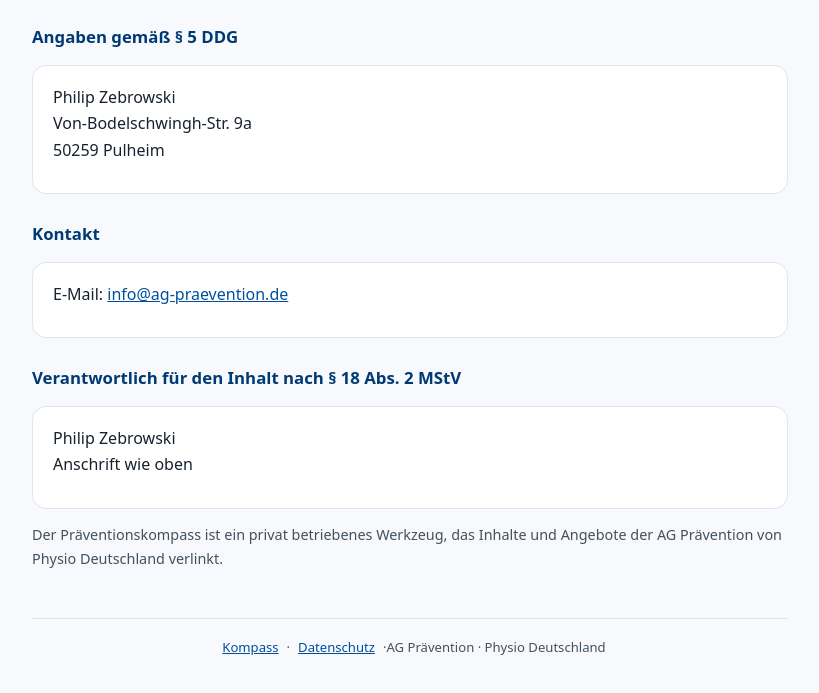
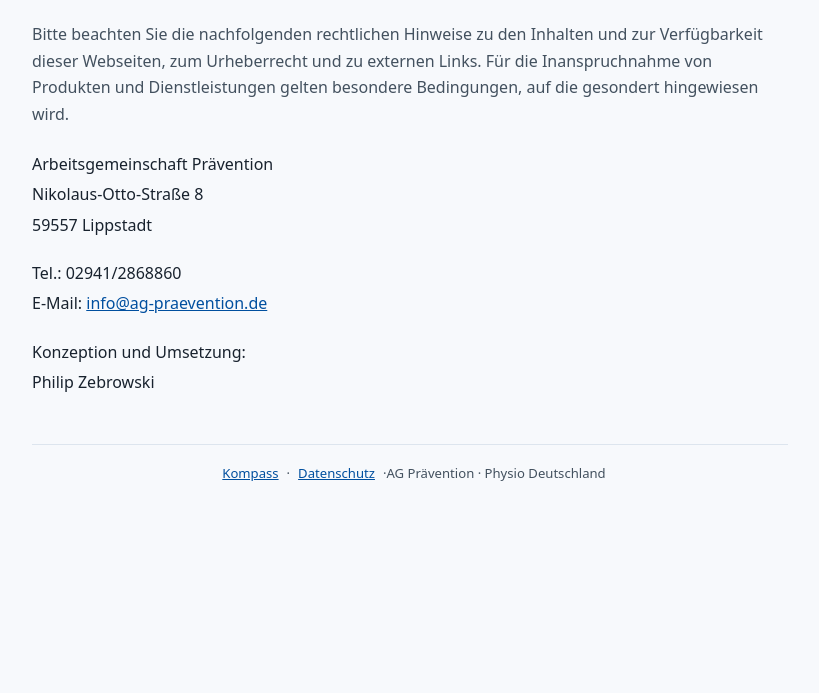
Before and after one commit to PhilipZeb/praeventionskompass, a plain HTML site: page impressum.html in a window 1280 px wide. Shown: the part 247-940 px from the top of the page, without its empty margins (230-1049 px from the left). After the commit the page ends 831 px from the top, so only its background shows below. Drawn offline with Linux system fonts and the light colour scheme.

Commit message:
Update Impressum with new contact information

```diff
--- a/impressum.html
+++ b/impressum.html
@@ -21,11 +21,11 @@ body{background:var(--bg);color:var(--ink);font-family:system-ui,-apple-system,"
 .back{font-size:.85rem;color:var(--pd-blue);text-decoration:none;font-weight:600;white-space:nowrap}
 .back:hover{text-decoration:underline}
 h1{font-size:clamp(1.7rem,5vw,2.4rem);color:var(--pd-blue-deep);letter-spacing:-.02em;margin-bottom:24px}
-h2{font-size:1.05rem;color:var(--pd-blue-deep);margin:26px 0 8px}
 p{margin-bottom:12px}
 a{color:var(--pd-blue)}
-.box{background:var(--white);border:1px solid var(--line);border-radius:14px;padding:18px 20px;margin:14px 0}
-.muted{font-size:.9rem;color:var(--ink-soft)}
+.intro{color:var(--ink-soft);margin-bottom:24px}
+.block{margin:22px 0}
+.block p{margin-bottom:4px}
 .foot{margin-top:48px;padding-top:18px;border-top:1px solid var(--line);font-size:.82rem;color:var(--ink-soft);text-align:center}
 .foot a{margin:0 8px}
 </style>
@@ -33,8 +33,6 @@ a{color:var(--pd-blue)}
 <body>
 <div class="wrap">
   <header class="site-header">
-    <!-- Logo: Datei physio-deutschland-logo.jpg im Repository-Root (gleicher Ort wie index.html).
-         Wird von der eigenen Domain geladen, kein Fremdaufruf. Fehlt die Datei, erscheint das AG-Zeichen als Platzhalter. -->
     <div class="logo">
       <img class="logo-img" src="physio-deutschland-logo.jpg" alt="Physio Deutschland · AG Prävention" onerror="this.style.display='none';document.getElementById('logo-fallback').style.display='inline-flex';">
       <span id="logo-fallback" style="display:none;align-items:center;gap:10px"><span class="logo-mark">AG</span><span>AG Prävention</span></span>
@@ -44,25 +42,23 @@ a{color:var(--pd-blue)}
 
   <h1>Impressum</h1>
 
-  <h2>Angaben gemäß § 5 DDG</h2>
-  <div class="box">
-    <p>Philip Zebrowski<br>
-    Von-Bodelschwingh-Str. 9a<br>
-    50259 Pulheim</p>
+  <p class="intro">Bitte beachten Sie die nachfolgenden rechtlichen Hinweise zu den Inhalten und zur Verfügbarkeit dieser Webseiten, zum Urheberrecht und zu externen Links. Für die Inanspruchnahme von Produkten und Dienstleistungen gelten besondere Bedingungen, auf die gesondert hingewiesen wird.</p>
+
+  <div class="block">
+    <p>Arbeitsgemeinschaft Prävention</p>
+    <p>Nikolaus-Otto-Straße 8</p>
+    <p>59557 Lippstadt</p>
   </div>
 
-  <h2>Kontakt</h2>
-  <div class="box">
+  <div class="block">
+    <p>Tel.: 02941/2868860</p>
     <p>E-Mail: <a href="mailto:info@ag-praevention.de">info@ag-praevention.de</a></p>
   </div>
 
-  <h2>Verantwortlich für den Inhalt nach § 18 Abs. 2 MStV</h2>
-  <div class="box">
-    <p>Philip Zebrowski<br>
-    Anschrift wie oben</p>
+  <div class="block">
+    <p>Konzeption und Umsetzung:</p>
+    <p>Philip Zebrowski</p>
   </div>
-
-  <p class="muted">Der Präventionskompass ist ein privat betriebenes Werkzeug, das Inhalte und Angebote der AG Prävention von Physio Deutschland verlinkt.</p>
 
   <div class="foot">
     <a href="index.html">Kompass</a>·<a href="datenschutz.html">Datenschutz</a>·<span>AG Prävention · Physio Deutschland</span>
```
